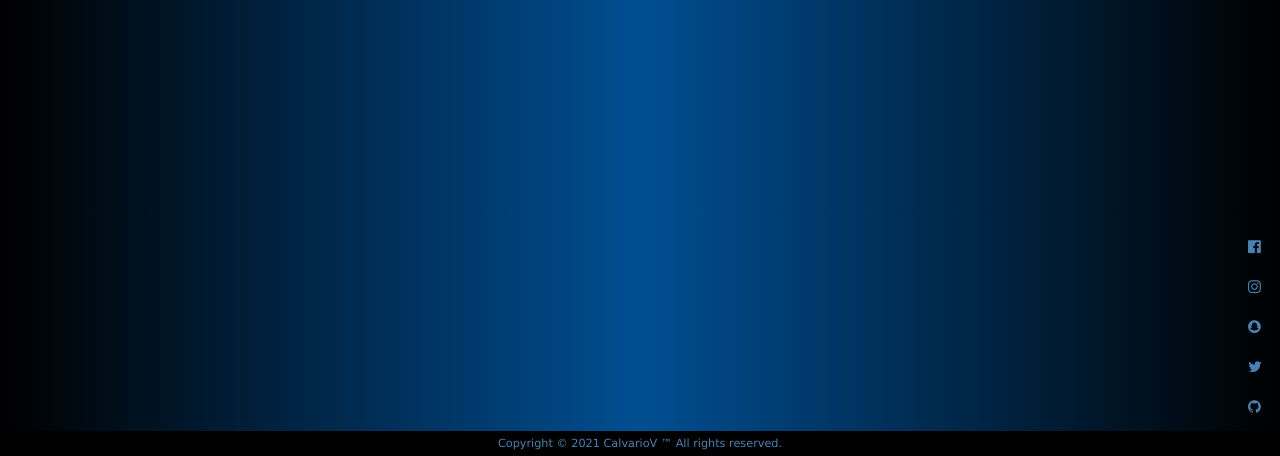
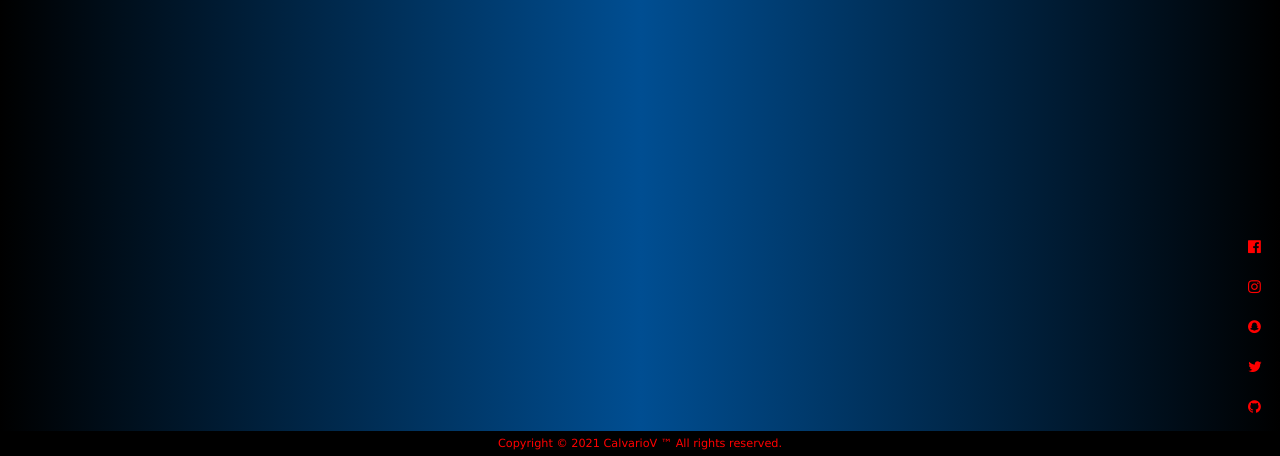
Before and after one commit to CalvarioV/Django3_personal_portfolio, a Django app: page / in a window 1280 px wide. Shown: the part 344-800 px from the top of the page. Run offline with Django 3.2, Linux system fonts and the light colour scheme; some web fonts are replaced.

Commit message:
red icons footer fix

```diff
--- a/portfolio/static/portfolio/css/custom.css
+++ b/portfolio/static/portfolio/css/custom.css
@@ -9,6 +9,10 @@
 
 nav a {
     text-decoration:none;
+}
+
+html {
+    height:auto;
 }
 
 body {
@@ -39,7 +43,7 @@ section {
 }
 footer {
   text-align: center;
-  color: steelblue;
+  color: red;
   font-size: 0.750em;
   position: fixed;
   bottom: 0px;
--- a/portfolio/static/portfolio/css/vibes.css
+++ b/portfolio/static/portfolio/css/vibes.css
@@ -38,7 +38,7 @@ p {
 
 .vika {
     display:block;
-    color:steelblue;
+    color:red;
     font-size:90%;
     margin:20%;
     text-align:center;
```
